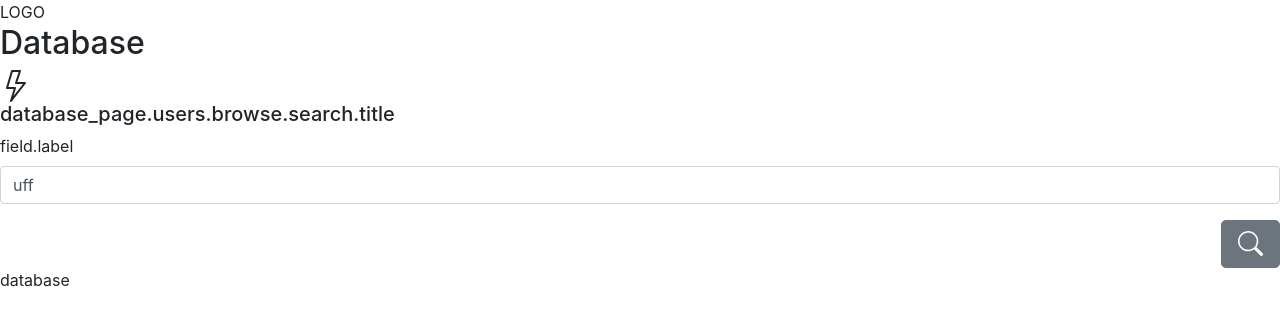
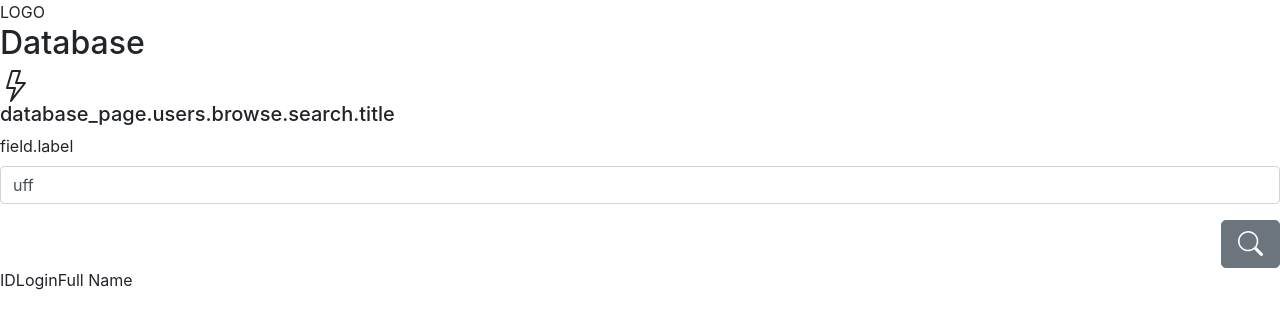
Before and after one commit to doooby/ema-web, a Nuxt app: page /database/users/browse in a window 1280 px wide. Shown: the top 328 px of the page. Built offline with nearby package versions, Linux system fonts and the light colour scheme.

Commit message:
data table

```diff
--- a/assets/css/application.scss
+++ b/assets/css/application.scss
@@ -88,4 +88,6 @@ $input-bg: var(--EMA-controls);
 
 @import 'layouts/database';
 
-@import 'components/top_bar';
+@import 'components/TopBar';
+
+@import 'lib/DataTable';
--- /dev/null
+++ b/lib/DataTable/View.vue
@@ -0,0 +1,53 @@
+<template>
+  <div class="d-flex flex-column data-table">
+    <div
+      v-if="headers"
+      class="d-flex --row --header"
+    >
+      <div
+        v-for="column in columns"
+        :key="column.key"
+      >
+        {{ column.caption }}
+      </div>
+    </div>
+    <div
+      v-for="row in rows"
+      :key="row.key"
+      class="d-flex --row"
+    >
+      <div
+        v-for="(column, index) in columns"
+        :key="column.key"
+      >
+        {{ sanitizeCellValue(column, row.values[index]) }}
+      </div>
+    </div>
+  </div>
+</template>
+
+<script lang="ts">
+import Vue, { PropType } from 'vue';
+import { TableColumn, TableRow } from '.';
+
+export default Vue.extend({
+  props: {
+    columns: {
+      type: Array as PropType<TableColumn[]>,
+      required: true,
+    },
+    headers: {
+      type: Boolean,
+    },
+    rows: {
+      type: Array as PropType<TableRow[]>,
+      required: true,
+    },
+  },
+  methods: {
+    sanitizeCellValue (_column: TableColumn, value: any): null | string {
+      return value === undefined ? null : String(value);
+    },
+  },
+});
+</script>
--- /dev/null
+++ b/lib/DataTable/index.scss
@@ -0,0 +1,22 @@
+.data-table {
+  .--row {
+    $border-color: var(--EMA-controls);
+    $header-bg-color: var(--EMA-controls);
+    border: 1px solid $border-color;
+    &:not(:first-child) {
+      border-top-width: 0;
+    }
+
+    &.--header {
+      background-color: $header-bg-color;
+    }
+
+    > div {
+      padding: px-size(1);
+      width: 120px;
+      overflow: hidden;
+      white-space: nowrap;
+      border-right: 1px solid $border-color;
+    }
+  }
+}
--- /dev/null
+++ b/lib/DataTable/index.ts
@@ -0,0 +1,16 @@
+export interface TableRow {
+  key: string;
+  values: any[];
+}
+
+export interface TableColumn {
+  key: string;
+  caption: string;
+}
+
+export function defineTableColumns (...columns: TableColumn[]): Readonly<TableColumn[]> {
+  // prevent name duplications
+  const index: { [name: string]: TableColumn } = {};
+  for (const column of columns) index[column.key] = Object.freeze(column);
+  return Object.freeze(Object.values(index));
+}
--- a/lib/Form/View.vue
+++ b/lib/Form/View.vue
@@ -13,7 +13,7 @@
 <script lang="ts">
 import Vue, { PropType } from 'vue';
 import FormFieldComponent from './Field';
-import { FormField } from '.';
+import { FormField, FormValues } from '.';
 
 export default Vue.extend({
   components: {
@@ -29,7 +29,7 @@ export default Vue.extend({
       required: true,
     },
     value: {
-      type: Object as PropType<{ [name: string]: any }>,
+      type: Object as PropType<FormValues>,
       required: true,
     },
   },
--- a/lib/Form/index.ts
+++ b/lib/Form/index.ts
@@ -3,6 +3,10 @@ import { PropType } from 'vue';
 export interface FormField {
   name: string;
   controlType: 'text';
+}
+
+export interface FormValues {
+  [field: string]: any;
 }
 
 export function defineFormFields (...fields: FormField[]): Readonly<FormField[]> {
@@ -12,7 +16,7 @@ export function defineFormFields (...fields: FormField[]): Readonly<FormField[]>
   return Object.freeze(Object.values(index));
 }
 
-export function createFormModel (): { [field: string]: any } {
+export function createFormModel (): FormValues {
   return Object.freeze({});
 }
 
--- a/lib/database/users/SearchForm.vue
+++ b/lib/database/users/SearchForm.vue
@@ -48,8 +48,7 @@ export default Vue.extend({
   },
   methods: {
     search () {
-      // eslint-disable-next-line no-console
-      console.log(this.searchValues);
+      this.$emit('search', this.searchValues);
     },
   },
 });
--- a/pages/database/users/browse.vue
+++ b/pages/database/users/browse.vue
@@ -1,10 +1,16 @@
 <template>
   <div class="page-content -has-submenu">
     <div class="page-menu">
-      <search-form />
+      <search-form
+        @search="search"
+      />
     </div>
     <div>
-      database
+      <data-table
+        :columns="tableColumns"
+        :rows="tableRows"
+        :headers="true"
+      />
     </div>
   </div>
 </template>
@@ -12,11 +18,30 @@
 <script lang="ts">
 import Vue from 'vue';
 import SearchForm from '@lib/database/users/SearchForm.vue';
+import { defineTableColumns, TableRow } from '@lib/DataTable';
+import DataTable from '@lib/DataTable/View.vue';
+import { FormValues } from '@lib/Form';
 
 export default Vue.extend({
   components: {
     SearchForm,
+    DataTable,
   },
   layout: 'database',
+  data () {
+    return {
+      tableColumns: defineTableColumns(
+        { key: 'id', caption: 'ID' },
+        { key: 'login', caption: 'Login' },
+        { key: 'fullName', caption: 'Full Name' },
+      ),
+      tableRows: [] as TableRow[],
+    };
+  },
+  methods: {
+    search (_values: FormValues) {
+
+    },
+  },
 });
 </script>
```
Also changed, not shown: components/TopBar.scss (renamed from assets/css/components/top_bar.scss), layouts/database.scss (renamed from assets/css/layouts/database.scss).
